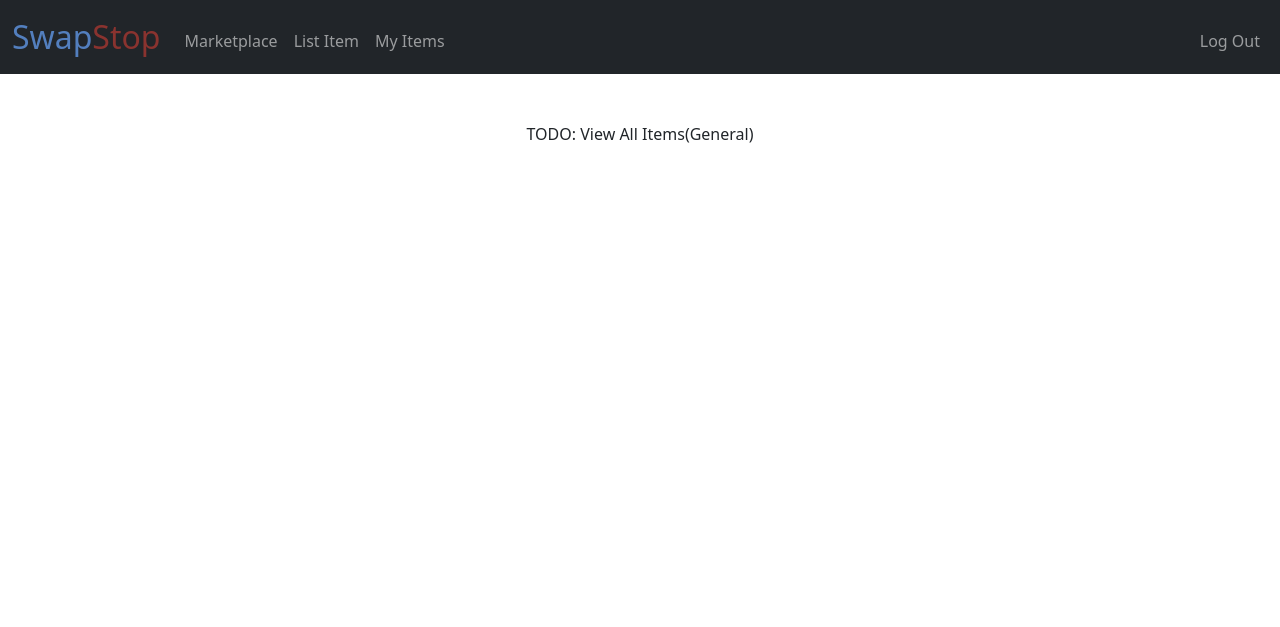
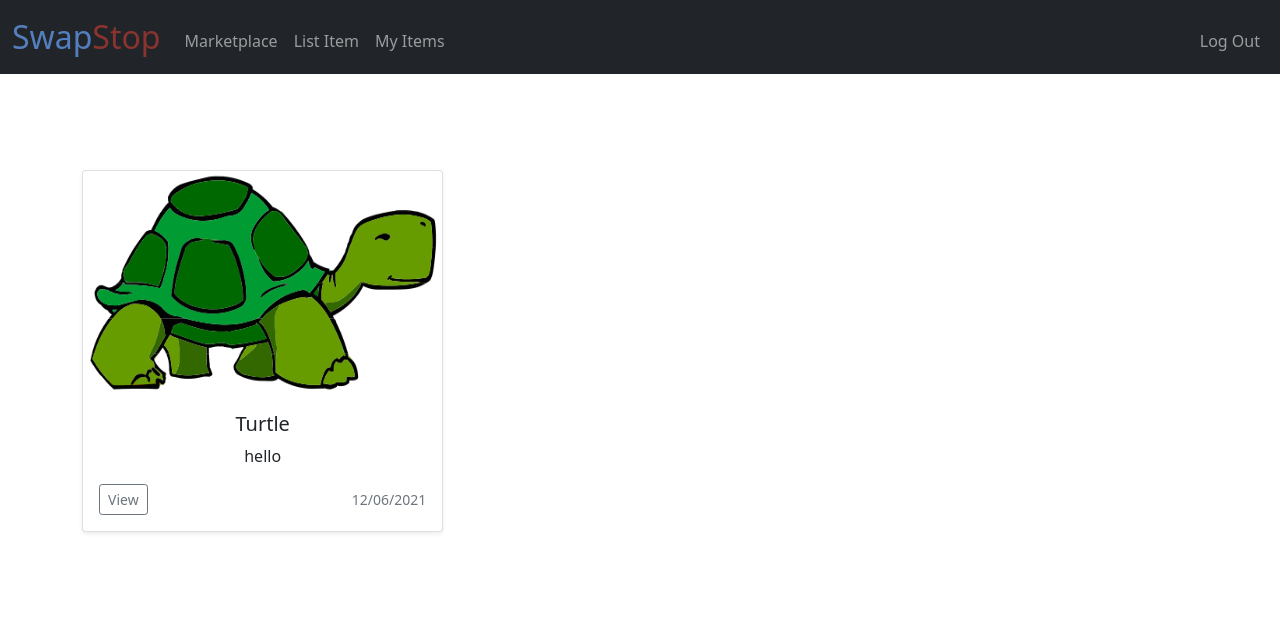
Before and after one commit to andrewp2303/SwapStop, a Flask app: page /myitems in a window 1280 px wide. Shown: the top 627 px of the page. Run offline with Flask 2, Linux system fonts and the light colour scheme; a user stored in the database is signed in.

Commit message:
finished my items

```diff
--- a/swapproj/application.py
+++ b/swapproj/application.py
@@ -17,9 +17,11 @@ extensions = ['.jpg', '.png', '.gif', '.jpeg']
 upload_path = 'swapproj/static/images'
 
 @bp.route("/myitems", methods=["GET", "POST"])
-def myItems():
+def myitems():
     if request.method == "GET":
-        return render_template("myItems.html")
+        items = db_session.query(Item).filter_by(user_id = session['user_id']).all()
+        return render_template("myitems.html", items=items)
+
 
 @bp.route("/viewitems", methods=["GET", "POST"])
 def viewitems():
--- a/swapproj/templates/myitems.html
+++ b/swapproj/templates/myitems.html
@@ -1,9 +1,35 @@
 {% extends "layout.html" %}
 
 {% block title %}
-  View Items(General)
+  My Items
 {% endblock %}
 
 {% block main %}
-  TODO:  View All Items(General)
+<div class="album py-5">
+  <div class="container">
+
+    <div class="row row-cols-1 row-cols-sm-2 row-cols-md-3 g-3">
+
+      <!-- looping card display-->
+      {% for item in items %}
+        <div class="col">
+          <form action="/myitem" method="get">
+            <div class="card shadow-sm">
+              <!-- {{url_for('static', filename = 'images/item.img')}} -->
+              <img src="{{url_for('static', filename = 'images/'+item.img)}}" class="bd-placeholder-img card-img-top" width="100%" height="225" src="" role="img" aria-label="Placeholder: Missing Image" preserveAspectRatio="xMidYMid slice" focusable="false"/>
+              <!-- <img class="bd-placeholder-img card-img-top" width="100%" height="225" src="url_for('item_image', imgid=item.id)" role="img" aria-label="Placeholder: Missing Image" preserveAspectRatio="xMidYMid slice" focusable="false"/> -->
+              <div class="card-body">
+                <h5 class="card-text" name="id" value="{{item.id}}">{{item.name}}</h5>
+                <p class="card-text">{{item.description}}</p>
+                <div class="d-flex justify-content-between align-items-center">
+                  <div class="btn-group">
+                    <button type="submit" class="btn btn-sm btn-outline-secondary">View</button>
+                  </div>
+                  <small class="text-muted">{{item.datetime.strftime('%m/%d/%Y')}}</small>
+                </div>
+              </div>
+            </div>
+          </form>
+        </div>
+      {% endfor %}
 {% endblock %}
```
Also changed, not shown: swapproj/templates/viewitems.html (+1 -41 lines), swapstop.db.
